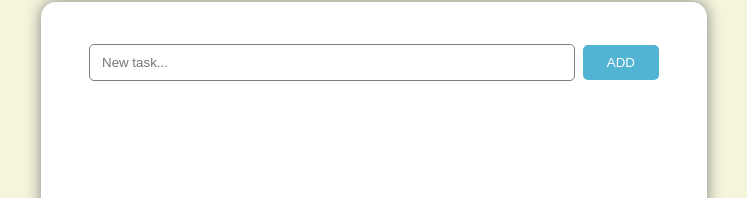
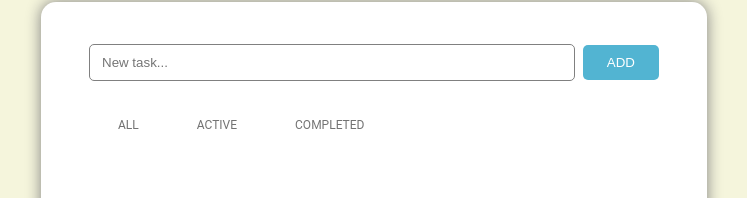
Before and after one commit to nahomabraham/Todo-List, a React (Vite) app: page / in a window 1280 px wide. Shown: the part 97-295 px from the top of the page, without its empty margins (266-1013 px from the left). Built offline with nearby package versions, Linux system fonts and the light colour scheme.

Commit message:
add tab bar and style it

```diff
--- a/src/App.jsx
+++ b/src/App.jsx
@@ -7,6 +7,16 @@ export default function App(){
                 <input type="text" placeholder="New task..."/>
                 <button>ADD</button>
             </div>
+            <div className="tab-bar">
+                <input type="radio" id="all" name="status"/>
+                <label htmlFor="all">ALL</label>
+
+                <input type="radio" id="active" name="status"/>
+                <label htmlFor="active">ACTIVE</label>
+
+                <input type="radio" id="completed" name="status"/>
+                <label htmlFor="completed">COMPLETED</label>
+            </div>
         </div>
     )
 }
--- a/src/style.css
+++ b/src/style.css
@@ -19,6 +19,7 @@ body {
     align-items: center;
     gap: 8px;
     height: 25px;
+    margin-bottom: 40px;
 }
 .inputs-container > button{
     padding: 10px 24px;
@@ -35,3 +36,30 @@ body {
     border-radius: 5px;
     border: 1px solid grey;
 }
+
+.tab-bar {
+
+}
+
+.tab-bar > input {
+    display: none;
+
+}
+
+.tab-bar > label {
+    color: #737373;
+    font-size: 12px;
+    font-family: Roboto, sans-serif;
+    padding: 16px 29px;
+    text-decoration: none;
+    cursor: pointer;
+}
+
+.tab-bar > label:hover {
+    background-color: #f7f7f7;
+}
+
+.tab-bar-selected {
+    border-bottom: 2px solid #3b71ca;
+    color: #3b71ca;
+}
```
